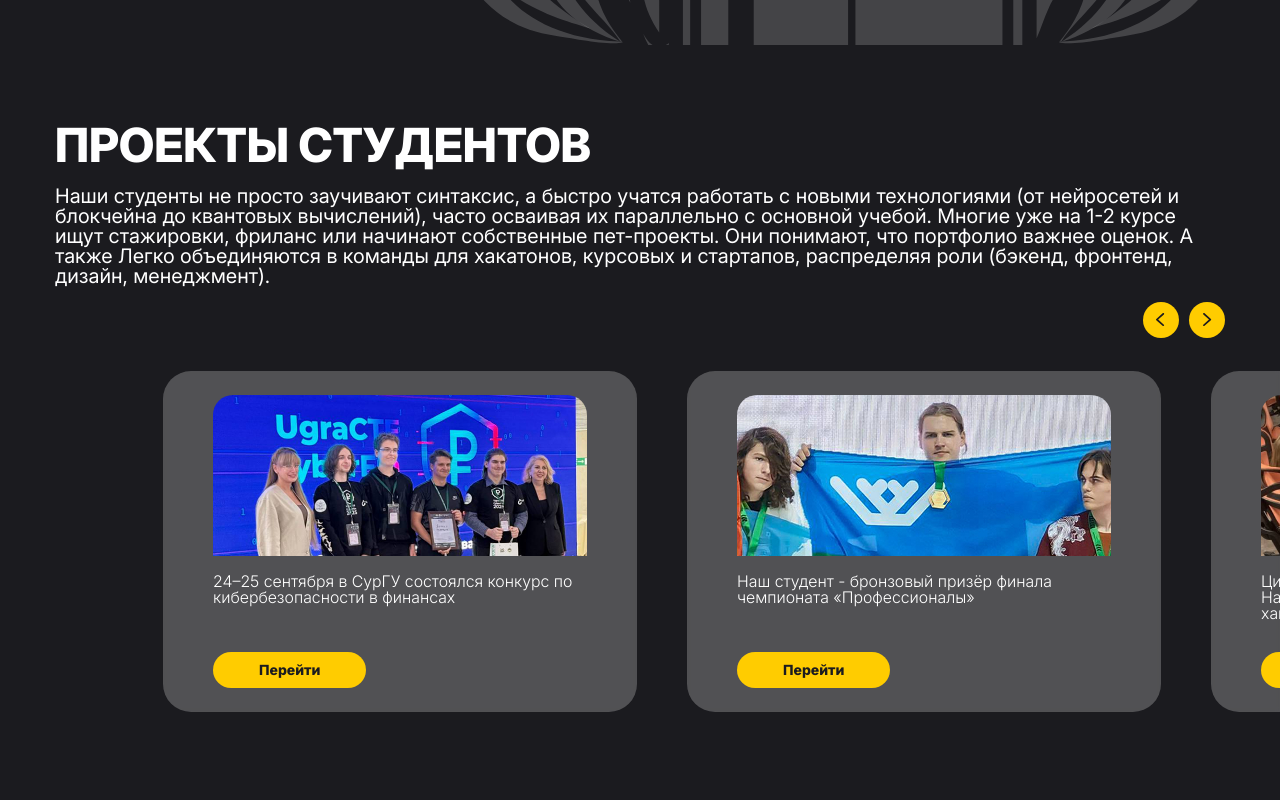
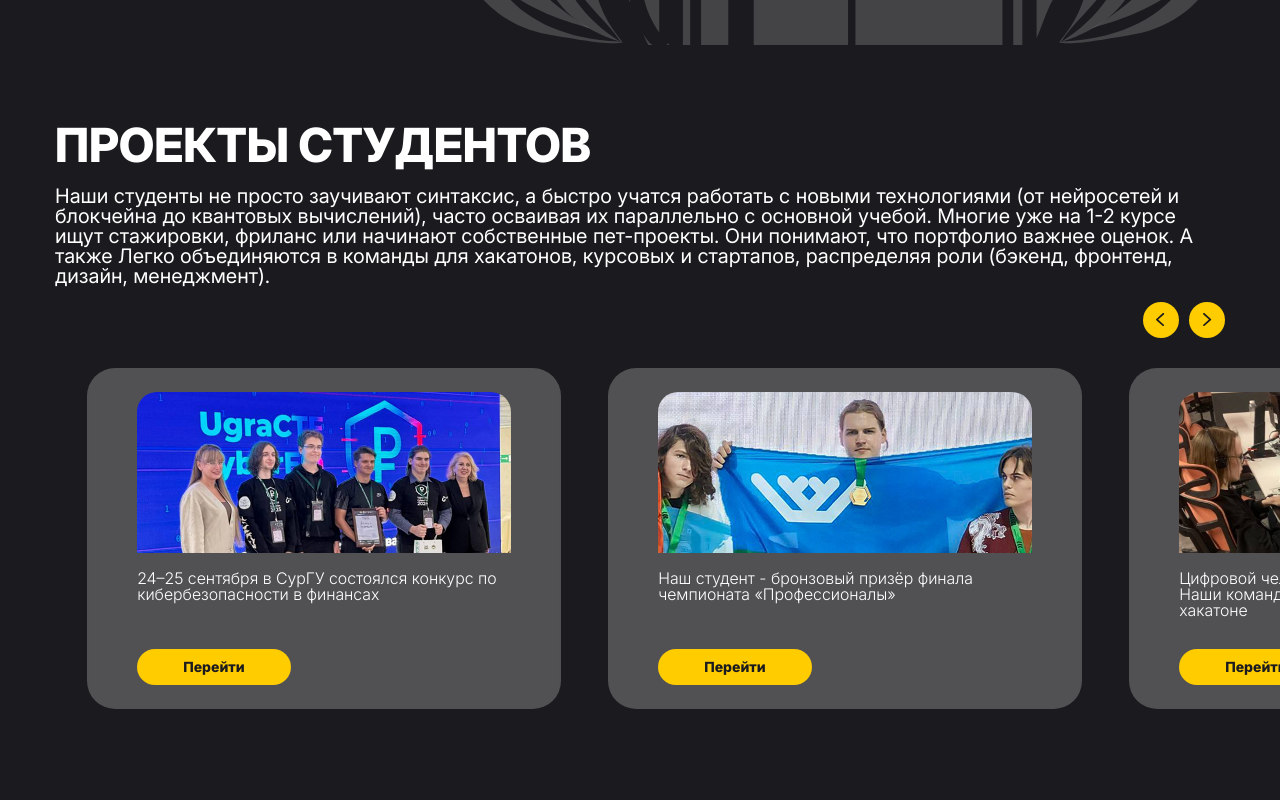
Before and after one commit to MaxHazip/sielom_react, a React (Create React App) app: page / in a window 1280 px wide. Shown: the part 1560-2360 px from the top of the page. Built offline with nearby package versions, Linux system fonts and the light colour scheme.

Commit message:
the first scroll

```diff
--- /dev/null
+++ b/src/components/ProjectsItems.jsx
@@ -0,0 +1,71 @@
+import React from "react";
+
+import { ProjectsCarousel } from "./carousels/ProjectsCarousel";
+
+class ProjectsItems extends React.Component {
+
+    render() {
+
+        return(
+            <ProjectsCarousel offset={this.props.offset}>
+                <div className="student-projects_scrol_list_item">
+                <div
+                    className="student-projects_scrol_list_item_image-block"
+                    id="first_project_image"
+                ></div>
+                <p className="student-projects_scrol_list_item_text">
+                    24–25 сентября в СурГУ состоялся конкурс по кибербезопасности в
+                    финансах
+                </p>
+                <a href="#" className="student-projects_scrol_list_item_button">
+                    Перейти
+                </a>
+                </div>
+                <div className="student-projects_scrol_list_item">
+                <div
+                    className="student-projects_scrol_list_item_image-block"
+                    id="second_project_image"
+                ></div>
+                <p className="student-projects_scrol_list_item_text">
+                    Наш студент - бронзовый призёр финала чемпионата «Профессионалы»
+                </p>
+                <a href="#" className="student-projects_scrol_list_item_button">
+                    Перейти
+                </a>
+                </div>
+                <div className="student-projects_scrol_list_item">
+                <div
+                    className="student-projects_scrol_list_item_image-block"
+                    id="third_project_image"
+                ></div>
+                <p className="student-projects_scrol_list_item_text">
+                    Цифровой челлендж взят!
+                    <br />
+                    Наши команды громко заявили о себе на хакатоне
+                </p>
+                <a href="#" className="student-projects_scrol_list_item_button">
+                    Перейти
+                </a>
+                </div>
+                <div className="student-projects_scrol_list_item">
+                <div
+                    className="student-projects_scrol_list_item_image-block"
+                    id="fourth_project_image"
+                ></div>
+                <p className="student-projects_scrol_list_item_text">
+                    С 25 по 27 июня прошёл один из крупнейших событий года в сфере
+                    цифровых технологий — XVI Международный IT-Форум
+                </p>
+                <a href="#" className="student-projects_scrol_list_item_button">
+                    Перейти
+                </a>
+                </div>
+            </ProjectsCarousel>
+        )
+
+    }
+
+
+}
+
+export default ProjectsItems
--- a/src/components/StudentProjects.jsx
+++ b/src/components/StudentProjects.jsx
@@ -1,49 +1,78 @@
 import React from "react";
-import '../css/home_page_style/student_projects.css'
+
+import "../css/home_page_style/student_projects.css";
+
+import ProjectsItems from "./ProjectsItems";
+
+const PAGE_WIDTH = 474;
+
+const MIN_OFFSET = 0;
+const MAX_OFFSET = -((PAGE_WIDTH + 47) * 3)
 
 class StudentProjects extends React.Component {
 
-    render() {
+  constructor(props) {
 
-        return(
-            <section className="student-projects">
-                <div className="container" id="student-projects_container">
-                    <h1 className="student-projects_title">Проекты студентов</h1>
-                    <p className="student-projects_text">Наши студенты не просто заучивают синтаксис, а быстро учатся работать с новыми технологиями (от нейросетей и блокчейна до квантовых вычислений), часто осваивая их параллельно с основной учебой. Многие уже на 1-2 курсе ищут стажировки, фриланс или начинают собственные пет-проекты. Они понимают, что портфолио важнее оценок. А также Легко объединяются в команды для хакатонов, курсовых и стартапов, распределяя роли (бэкенд, фронтенд, дизайн, менеджмент).</p>
-                    <div className="student-projects_arrows">
-                        <button className="student-projects_arrow" id="arrow_left"></button>
-                        <button className="student-projects_arrow" id="arrow_right"></button>
-                    </div>
-                </div>
-                <div className="student-projects_scrol">
-                    <ul className="student-projects_scrol_list" id="slider-track">
-                        <li className="student-projects_scrol_list_item">
-                            <div className="student-projects_scrol_list_item_image-block" id="first_project_image"></div>
-                            <p className="student-projects_scrol_list_item_text">24–25 сентября в СурГУ состоялся конкурс по кибербезопасности в финансах</p>
-                            <a href="#" className="student-projects_scrol_list_item_button">Перейти</a>
-                        </li>
-                        <li className="student-projects_scrol_list_item">
-                            <div className="student-projects_scrol_list_item_image-block" id="second_project_image"></div>
-                            <p className="student-projects_scrol_list_item_text">Наш студент - бронзовый призёр финала чемпионата «Профессионалы»</p>
-                            <a href="#" className="student-projects_scrol_list_item_button">Перейти</a>
-                        </li>
-                        <li className="student-projects_scrol_list_item">
-                            <div className="student-projects_scrol_list_item_image-block" id="third_project_image"></div>
-                            <p className="student-projects_scrol_list_item_text">Цифровой челлендж взят!<br />Наши команды громко заявили о себе на хакатоне</p>
-                            <a href="#" className="student-projects_scrol_list_item_button">Перейти</a>
-                        </li>
-                        <li className="student-projects_scrol_list_item">
-                            <div className="student-projects_scrol_list_item_image-block" id="fourth_project_image"></div>
-                            <p className="student-projects_scrol_list_item_text">С 25 по 27 июня прошёл один из крупнейших событий года в сфере цифровых технологий — XVI Международный IT-Форум</p>
-                            <a href="#" className="student-projects_scrol_list_item_button">Перейти</a>
-                        </li>
-                    </ul>
-                </div>
-            </section>
-        )
+    super(props)
 
+    this.state = {
+      offset: 0,
     }
+
+    this.leftButton = this.leftButton.bind(this)
+    this.rightButton = this.rightButton.bind(this)
+
+  }
+
+  render() {
+    return (
+      <section className="student-projects">
+        <div className="container" id="student-projects_container">
+          <h1 className="student-projects_title">Проекты студентов</h1>
+          <p className="student-projects_text">
+            Наши студенты не просто заучивают синтаксис, а быстро учатся
+            работать с новыми технологиями (от нейросетей и блокчейна до
+            квантовых вычислений), часто осваивая их параллельно с основной
+            учебой. Многие уже на 1-2 курсе ищут стажировки, фриланс или
+            начинают собственные пет-проекты. Они понимают, что портфолио важнее
+            оценок. А также Легко объединяются в команды для хакатонов, курсовых
+            и стартапов, распределяя роли (бэкенд, фронтенд, дизайн,
+            менеджмент).
+          </p>
+          <div className="student-projects_arrows">
+            <button
+              className="student-projects_arrow"
+              id="arrow_left"
+              onClick={() => this.leftButton(this.state.offset)}
+            ></button>
+            <button
+              className="student-projects_arrow"
+              id="arrow_right"
+              onClick={() => this.rightButton(this.state.offset)}
+            ></button>
+          </div>
+        </div>
+        <ProjectsItems offset={this.state.offset} />
+      </section>
+    );
+  }
+
+  leftButton = (currentOffset) => {
+
+    const newOffset = currentOffset + (PAGE_WIDTH + 47);
+
+    this.setState({offset: Math.min(newOffset, MIN_OFFSET)});
+
+  };
+
+  rightButton = (currentOffset) => {
+
+    const newOffset = currentOffset - (PAGE_WIDTH + 47);
+
+    this.setState({offset: Math.max(newOffset, MAX_OFFSET)});
+
+  };
 
 }
 
-export default StudentProjects
+export default StudentProjects;
--- /dev/null
+++ b/src/components/carousels/ProjectsCarousel.jsx
@@ -0,0 +1,39 @@
+import {useState, useEffect, Children, cloneElement} from 'react'
+
+import '../../css/home_page_style/projectsCarousel.css'
+
+const PAGE_WIDTH = 474
+
+export const ProjectsCarousel = ({children, offset}) => {
+
+    const [projects, setProjects] = useState([])
+
+    useEffect(() => {
+        setProjects(
+            Children.map(children, (child) => {
+                return cloneElement(child, {
+                    style: {
+                        height: "100%",
+                        minWidth: `${PAGE_WIDTH}px`,
+                        maxWidth: `${PAGE_WIDTH}px`
+                    }
+                })
+            })
+        )
+    }, [children])
+
+    return(
+        <div className="projects-container">
+            <div className="projects_window">
+                <div className="all-projects-container"
+                style={{
+                    transform: `translateX(${offset}px)`,
+                }}
+                >
+                    {projects}
+                </div>
+            </div>
+        </div>
+    )
+
+}
--- a/src/components/carousels/TeacherCarousel.jsx
+++ b/src/components/carousels/TeacherCarousel.jsx
@@ -9,6 +9,7 @@ export const TeacherCarousel = ({children}) => {
     const [pages, setPages] = useState([])
 
     useEffect(() => {
+
         setPages(
 
             Children.map(children, child => {
@@ -16,7 +17,6 @@ export const TeacherCarousel = ({children}) => {
                     style: {
 
                         height:'100%',
-                        // padding:
                         minWidth: `${PAGE_WIDTH}px`,
                         maxWidth: `${PAGE_WIDTH}px`
 
--- /dev/null
+++ b/src/css/home_page_style/projectsCarousel.css
@@ -0,0 +1,118 @@
+.student-projects_scrol_list_item {
+
+  padding: 24px 50px;
+  background-color: rgba(255, 255, 255, 0.24);
+  backdrop-filter: blur(2px);
+  border-radius: 28px;
+  display: grid;
+  grid-template-rows: auto 1fr auto;
+
+}
+
+.student-projects_scrol_list_item_image-block {
+
+  background-repeat: no-repeat;
+  width: 100%;
+  height: 161px;
+  margin: 0 auto;
+  border-radius: 20px 20px 0px 0px;
+  margin-bottom: 18px;
+
+}
+
+#first_project_image {
+
+  background-position: 20% 30%;
+  background-size: 150%;
+  background-image: url("../../imgs/first_project.jpg");
+
+}
+
+#second_project_image {
+
+  background-position: 20%;
+  background-size: cover;
+  background-image: url("../../imgs/second_project.jpg");
+
+}
+
+#third_project_image {
+
+  background-position: 100%;
+  background-image: url("../../imgs/third_project.png");
+
+}
+
+#fourth_project_image {
+
+  background-position: 50%;
+  background-image: url("../../imgs/fourth_project.png");
+
+}
+
+.student-projects_scrol_list_item_text {
+
+  font-weight: 300;
+  font-size: 1.14rem;
+  margin-bottom: 30px;
+  flex-grow: 1;
+  display: flex;
+  align-items: flex-start;
+  flex-grow: 1;
+
+}
+
+.student-projects_scrol_list_item_button {
+
+  padding: 11px 46px;
+  max-width: 159px;
+  background-color:#FFCC00;
+  border-radius: 64px;
+  color: #1B1B1F;
+  font-weight: 800;
+  transition: all 0.3s ease;
+  margin-top: auto;
+  align-self: flex-start;
+  align-self: end;
+  justify-self: start;
+
+}
+
+.student-projects_scrol_list_item_button:visited {
+
+  color: #1B1B1F;
+
+}
+
+.student-projects_scrol_list_item_button:hover {
+
+  background-color: #1B1B1F;
+  color:#FFCC00;
+
+}
+
+.projects-container {
+
+    width: 93.19%;
+    height: 100%;
+    margin-left: auto;
+
+}
+
+.projects_window {
+
+    height: 100%;
+    width: 100%;
+    overflow: hidden;
+
+}
+
+.all-projects-container {
+
+    height: 100%;
+    display: grid;
+    grid-auto-flow: column;
+    transition: all 300ms ease-in-out;
+    column-gap: 47px;
+
+}
--- a/src/css/home_page_style/student_projects.css
+++ b/src/css/home_page_style/student_projects.css
@@ -1,6 +1,7 @@
 .student-projects {
 
   padding-top: 76px;
+  padding-bottom: 55px;
   color: white;
 
 }
@@ -47,6 +48,7 @@
   height: 36px;
   background-repeat: no-repeat;
   background-position: center;
+  margin-bottom: 30px;
 
 }
 
@@ -65,116 +67,3 @@ body {
   overflow-x: hidden;
 
 }
-
-.student-projects_scrol {
-
-  width: 100%;
-  padding: 33px 0px 55px 163px;
-  overflow: hidden;
-
-}
-
-.student-projects_scrol_list {
-
-  display: grid;
-  grid-auto-flow: column;
-  grid-auto-columns: 474px;
-  gap: 50px;
-  transition: transform 0.3s ease;
-  align-items: stretch;
-
-}
-
-.student-projects_scrol_list_item {
-
-  padding: 24px 50px;
-  background-color: rgba(255, 255, 255, 0.24);
-  backdrop-filter: blur(2px);
-  border-radius: 28px;
-  display: grid;
-  grid-template-rows: auto 1fr auto;
-  min-height: 100%;
-
-}
-
-.student-projects_scrol_list_item_image-block {
-
-  background-repeat: no-repeat;
-  width: 100%;
-  height: 161px;
-  margin: 0 auto;
-  border-radius: 20px 20px 0px 0px;
-  margin-bottom: 18px;
-
-}
-
-#first_project_image {
-
-  background-position: 20% 30%;
-  background-size: 150%;
-  background-image: url("../../imgs/first_project.jpg");
-
-}
-
-#second_project_image {
-
-  background-position: 20%;
-  background-size: cover;
-  background-image: url("../../imgs/second_project.jpg");
-
-}
-
-#third_project_image {
-
-  background-position: 100%;
-  background-image: url("../../imgs/third_project.png");
-
-}
-
-#fourth_project_image {
-
-  background-position: 50%;
-  background-image: url("../../imgs/fourth_project.png");
-
-}
-
-.student-projects_scrol_list_item_text {
-
-  font-weight: 300;
-  font-size: 1.14rem;
-  margin-bottom: 30px;
-  flex-grow: 1;
-  display: flex;
-  align-items: flex-start;
-  flex-grow: 1;
-
-}
-
-.student-projects_scrol_list_item_button {
-
-  padding: 11px 46px;
-  max-width: 159px;
-  background-color:#FFCC00;
-  border-radius: 64px;
-  color: #1B1B1F;
-  font-weight: 800;
-  transition: all 0.3s ease;
-  margin-top: auto;
-  align-self: flex-start;
-  align-self: end;
-  justify-self: start;
-
-}
-
-.student-projects_scrol_list_item_button:visited {
-
-  color: #1B1B1F;
-
-}
-
-.student-projects_scrol_list_item_button:hover {
-
-  background-color: #1B1B1F;
-  color:#FFCC00;
-
-}
```
